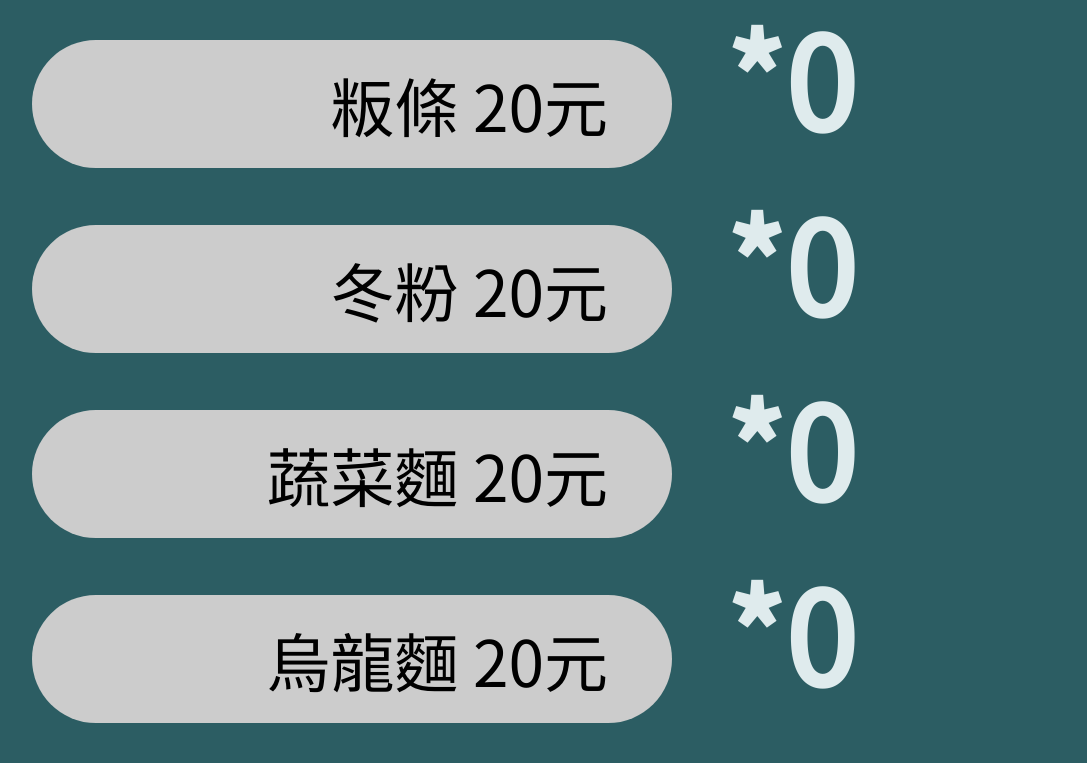
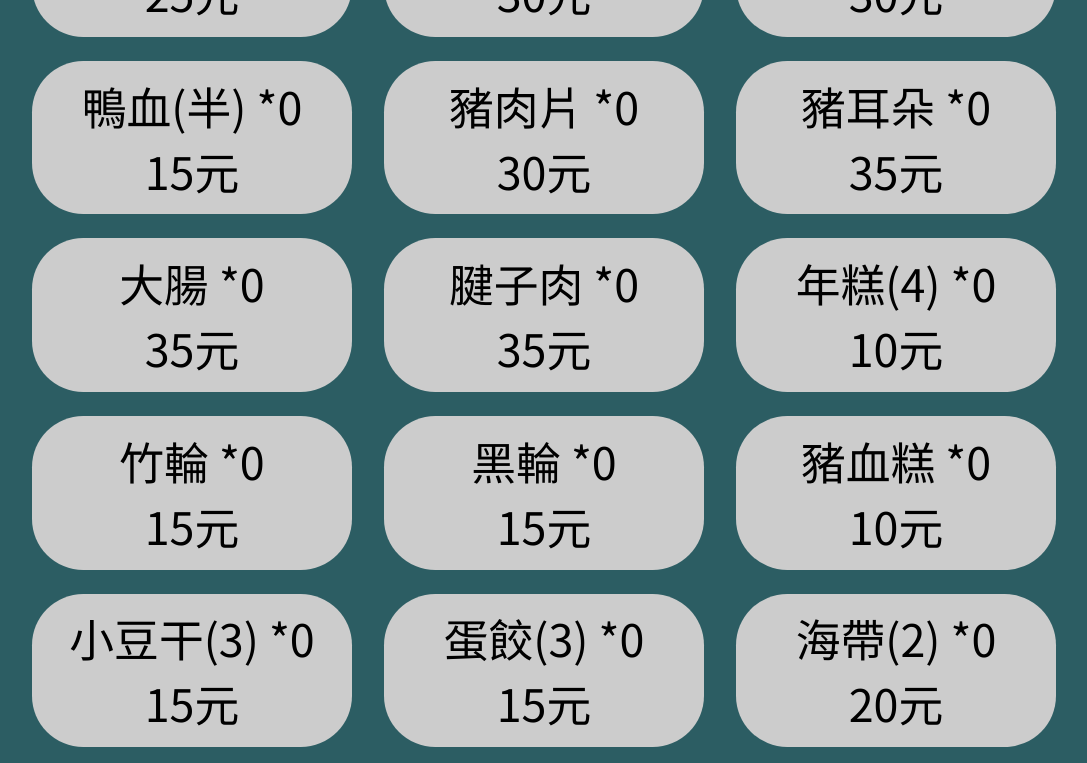
Before and after one commit to Waipjy/caculator, a plain HTML site: page index.html in a window 1280 px wide. Shown: the part 764-1527 px from the top of the page, without its empty margins (8-1095 px from the left). Drawn offline with nearby package versions, Linux system fonts and the light colour scheme.

Commit message:
Update index.html

```diff
--- a/index.html
+++ b/index.html
@@ -20,24 +20,23 @@
         button {
             margin-top: 3vh;
             margin-left: 4vh;
-            width: 50vw;
-            height: 10vw;
-            font-size: 5vw;
+            width: 25vw;
+            height: 12vw;
+            font-size: 3.5vw;
             background: #ccc;
             font-family: "Noto Sans TC", sans-serif !important;
-            font-weight: 500;
+            font-weight: 200;
             border: 0 none;
             cursor: pointer;
             -webkit-border-radius: 5vw;
-            border-radius: 5vw;
+            border-radius: 4vw;
             display: inline;
-            text-align: end;
-            padding-right: 5vw;
+            text-align: center;
         }
 
         h1 {
             margin-left: 3vh;
-            font-size: 10vw;
+            font-size: 7vw;
             font-family: "Noto Sans TC", sans-serif !important;
             font-weight: 1000;
             display: inline;
@@ -64,7 +63,7 @@
             border: 0 none;
             border-radius: 1vw;
             display: inline;
-            text-align: right;
+            text-align: center;
         }
 
         h3 {
@@ -77,18 +76,58 @@
     </style>
     <script>
         var dict = {
-            "科學麵": [15, 0],
-            "王子麵": [15, 0],
-            "粄條": [20, 0],
-            "冬粉": [20, 0],
-            "蔬菜麵": [20, 0],
-            "烏龍麵": [20, 0],
-            "科學麵1": [15, 0],
-            "王子麵1": [15, 0],
-            "粄條1": [20, 0],
-            "冬粉1": [20, 0],
-            "蔬菜麵1": [20, 0],
-            "烏龍麵1": [20, 0],
+            "蒸煮麵": [20, 0],
+            "其他麵": [15, 0],
+            "菜類": [20, 0],
+            "菜三個": [50, 0],
+            "鳥蛋(3)": [10, 0],
+            "豬皮": [15, 0],
+            "鴨胗": [25, 0],
+            "大熱狗": [30, 0],
+            "德式香腸": [30, 0],
+            "鴨血(半)": [15, 0],
+            "豬肉片": [30, 0],
+            "豬耳朵": [35, 0],
+            "大腸": [35, 0],
+            "腱子肉": [35, 0],
+            "年糕(4)": [10, 0],
+            "竹輪": [15, 0],
+            "黑輪": [15, 0],
+            "豬血糕": [10, 0],
+            "小豆干(3)": [15, 0],
+            "蛋餃(3)": [15, 0],
+            "海帶(2)": [20, 0],
+            "甜不辣(2)": [15, 0],
+            "豆包": [20, 0],
+            "鱈魚燒": [20, 0],
+            "百頁": [20, 0],
+            "芋串": [20, 0],
+            "花干": [20, 0],
+            "黑豆干": [20, 0],
+            "糯米腸": [15, 0],
+            "蒟蒻絲(4)": [20, 0],
+            "大豆干": [25, 0],
+            "蝦捲": [25, 0],
+            "香魚捲": [20, 0],
+            "紅區(5)": [40, 0],
+            "綠區(5)": [40, 0],
+            "黃區(3)": [30, 0],
+            // "鑫鑫腸(5)": [40, 0],
+            // "燕餃(5)": [40, 0],
+            // "凍豆腐(5)": [40, 0],
+            // "油豆腐(5)": [40, 0],
+            // "蟹肉棒(5)": [40, 0],
+            // "小貢丸(5)": [40, 0],
+            // "水晶餃(5)": [40, 0],
+            // "鱈魚餃(5)": [40, 0],
+            // "魚豆腐(5)": [40, 0],
+            // "鱈魚丸(5)": [40, 0],
+            // "魚包蛋(3)": [30, 0],
+            // "香菇丸(3)": [30, 0],
+            // "花枝丸(3)": [30, 0],
+            // "起司燒(3)": [30, 0],
+            // "麻吉燒(3)": [30, 0],
+            // "龍蝦沙(3)": [30, 0],
         };
         var total = 0;
 
@@ -98,7 +137,7 @@
             let le = document.getElementById("d0");
             le.innerHTML = `<h1>Total: ${total} $</h1><br><button onclick='window.location.replace("https://waipjy.github.io/caculator/");' id="re">重置</button>`;
             for (const [key, [value, count]] of Object.entries(dict)) {
-                dishes += `<button onclick='OnClickCheck(\"${key}\")'>${key}  ${value}元</button><h1>  *${count}<h1><br>`;
+                dishes += `<button onclick='OnClickCheck(\"${key}\")'>${key} *${count}<br>${value}元</button>`;
             }
             let el = document.getElementById("d1");
             el.innerHTML = dishes;
```
